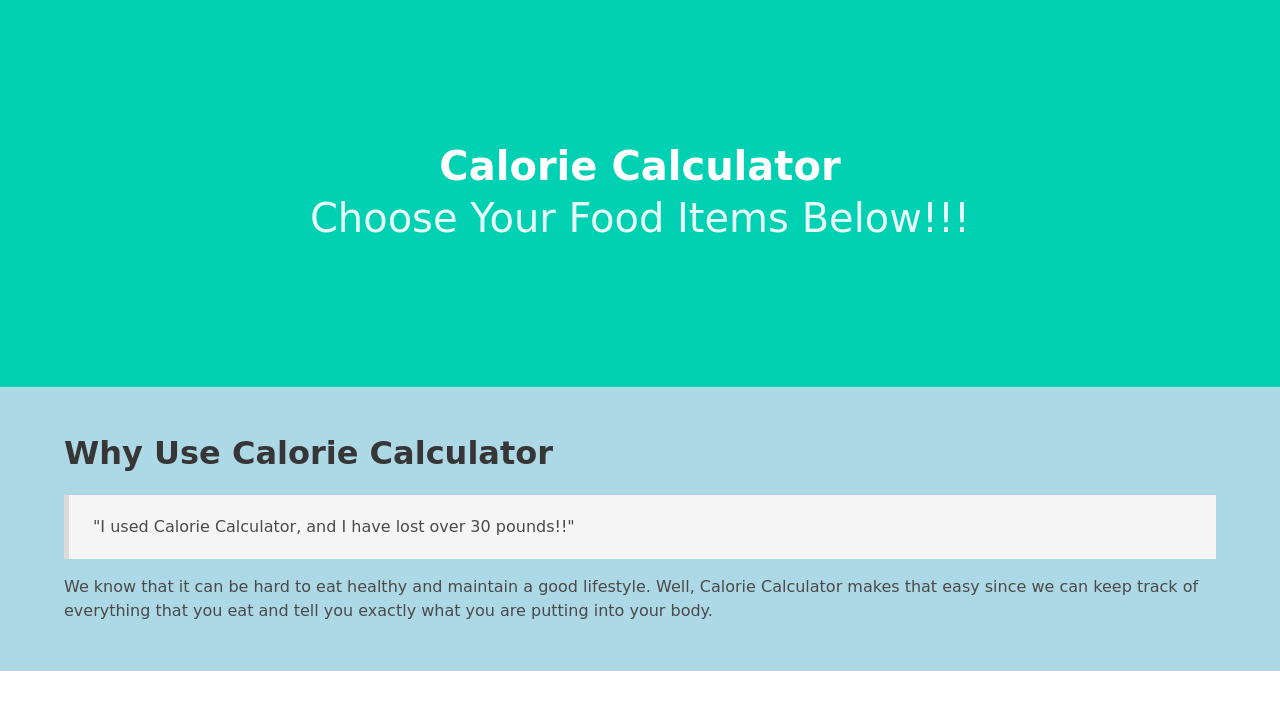
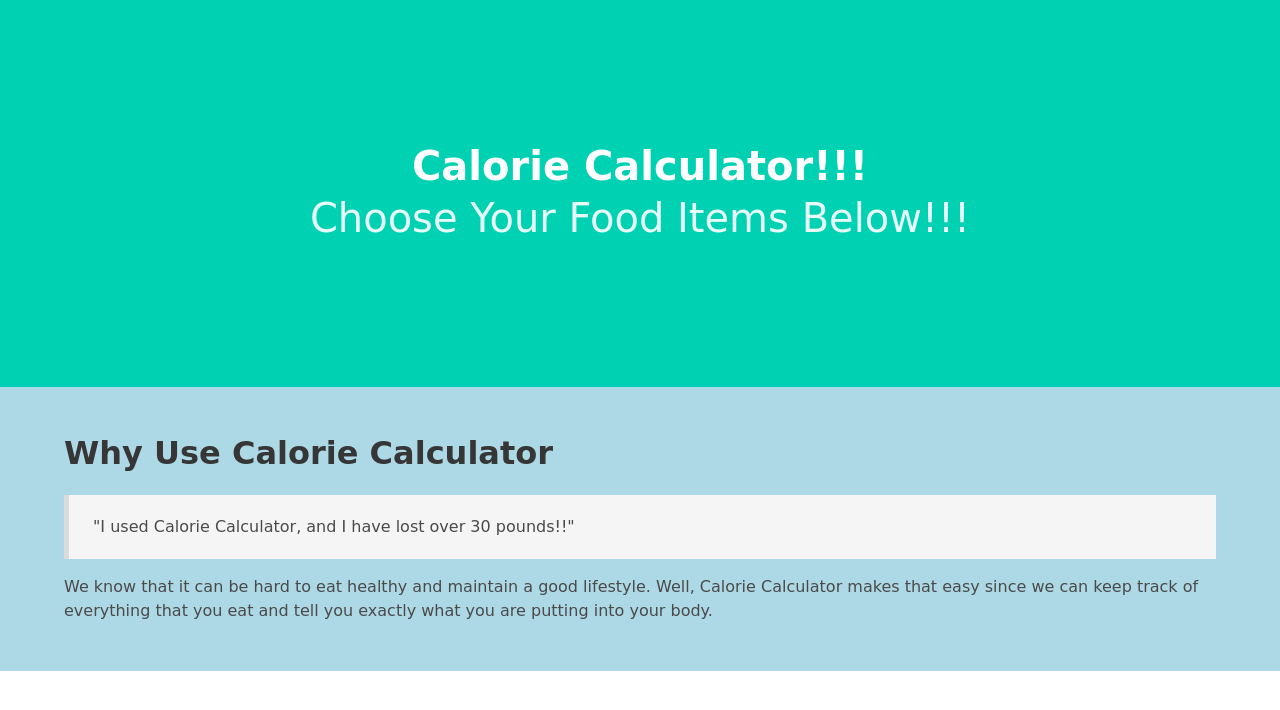
Before and after one commit to muyanpan/workout_king, a website: page index.html in a window 1280 px wide. Drawn offline with nearby package versions, Linux system fonts and the light colour scheme.

Commit message:
mock up update

```diff
--- a/index.html
+++ b/index.html
@@ -12,7 +12,7 @@
         <div class="hero-body">
             <div class="container" id = "titleText">
                 <h1 class="title bannerTitleText">
-                    Calorie Calculator
+                    Calorie Calculator!!!
                 </h1>
                 <h2 class="subtitle bannerTitleText">
                     Choose Your Food Items Below!!!
```
